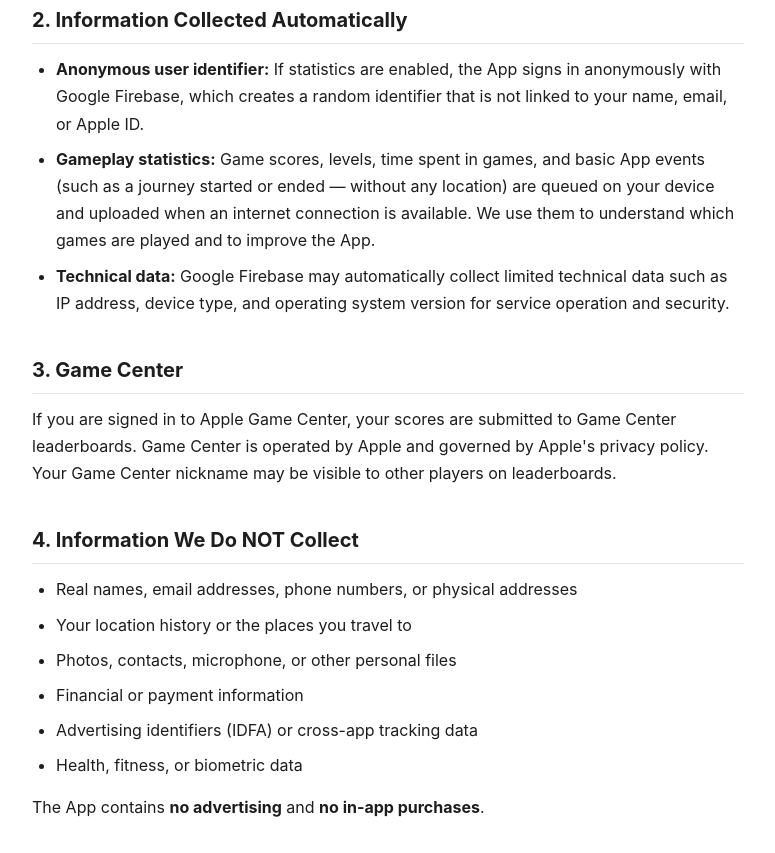
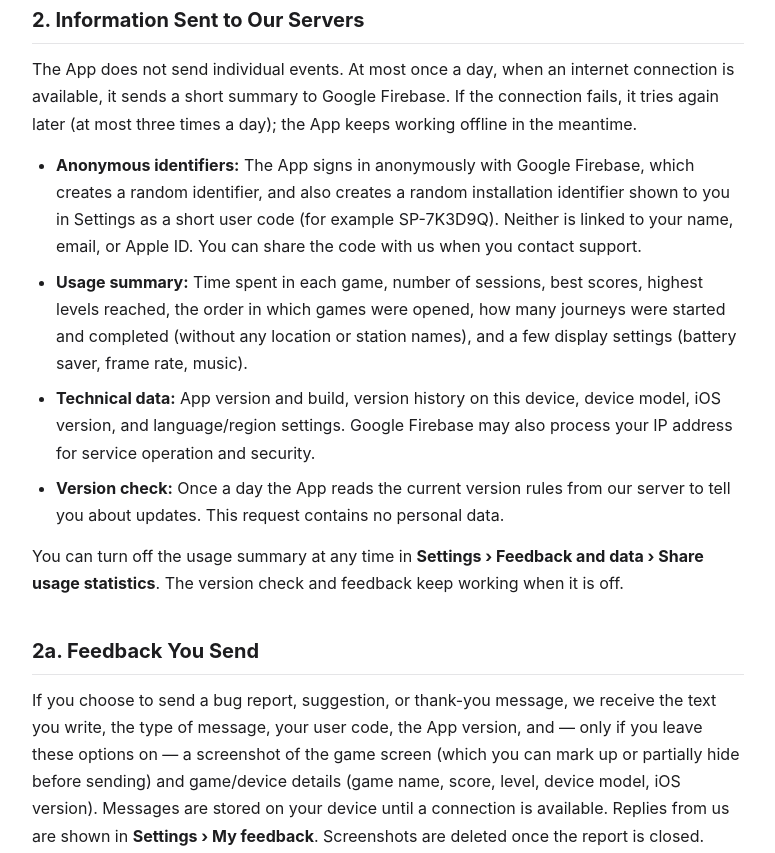
Before and after one commit to tanersenyurt/apps, a plain HTML site: page stationpulse/privacy.html in a window 1280 px wide. Shown: the part 741-1594 px from the top of the page, without its empty margins (252-1027 px from the left). Drawn offline with Linux system fonts and the light colour scheme.

Commit message:
StationPulse: sayfalar güncellendi

```diff
--- a/stationpulse/privacy.html
+++ b/stationpulse/privacy.html
@@ -30,7 +30,7 @@
 <body>
 
 <h1>Privacy Policy</h1>
-<p class="subtitle">StationPulse — Play On, Never Miss Your Stop &nbsp;|&nbsp; Last updated: October 11, 2026</p>
+<p class="subtitle">StationPulse — Play On, Never Miss Your Stop &nbsp;|&nbsp; Last updated: October 17, 2026</p>
 
 <p>This Privacy Policy describes how Taner Şenyurt ("Developer", "we", "us", or "our") collects, uses, and protects
 information when you use the StationPulse mobile application ("App"). By downloading, installing, or using the App,
@@ -51,16 +51,33 @@ you agree to the terms of this Privacy Policy.</p>
     are stored locally on your device.</li>
 </ul>
 
-<h2>2. Information Collected Automatically</h2>
+<h2>2. Information Sent to Our Servers</h2>
+<p>The App does not send individual events. At most once a day, when an internet connection is available, it sends a
+short summary to Google Firebase. If the connection fails, it tries again later (at most three times a day); the App
+keeps working offline in the meantime.</p>
 <ul>
-    <li><strong>Anonymous user identifier:</strong> If statistics are enabled, the App signs in anonymously with Google
-    Firebase, which creates a random identifier that is not linked to your name, email, or Apple ID.</li>
-    <li><strong>Gameplay statistics:</strong> Game scores, levels, time spent in games, and basic App events (such as a
-    journey started or ended — without any location) are queued on your device and uploaded when an internet connection
-    is available. We use them to understand which games are played and to improve the App.</li>
-    <li><strong>Technical data:</strong> Google Firebase may automatically collect limited technical data such as IP
-    address, device type, and operating system version for service operation and security.</li>
+    <li><strong>Anonymous identifiers:</strong> The App signs in anonymously with Google Firebase, which creates a random
+    identifier, and also creates a random installation identifier shown to you in Settings as a short user code
+    (for example SP-7K3D9Q). Neither is linked to your name, email, or Apple ID. You can share the code with us when
+    you contact support.</li>
+    <li><strong>Usage summary:</strong> Time spent in each game, number of sessions, best scores, highest levels
+    reached, the order in which games were opened, how many journeys were started and completed (without any location
+    or station names), and a few display settings (battery saver, frame rate, music).</li>
+    <li><strong>Technical data:</strong> App version and build, version history on this device, device model,
+    iOS version, and language/region settings. Google Firebase may also process your IP address for service operation
+    and security.</li>
+    <li><strong>Version check:</strong> Once a day the App reads the current version rules from our server to tell you
+    about updates. This request contains no personal data.</li>
 </ul>
+<p>You can turn off the usage summary at any time in <strong>Settings › Feedback and data › Share usage
+statistics</strong>. The version check and feedback keep working when it is off.</p>
+
+<h2>2a. Feedback You Send</h2>
+<p>If you choose to send a bug report, suggestion, or thank-you message, we receive the text you write, the type of
+message, your user code, the App version, and — only if you leave these options on — a screenshot of the game screen
+(which you can mark up or partially hide before sending) and game/device details (game name, score, level, device
+model, iOS version). Messages are stored on your device until a connection is available. Replies from us are shown in
+<strong>Settings › My feedback</strong>. Screenshots are deleted once the report is closed.</p>
 
 <h2>3. Game Center</h2>
 <p>If you are signed in to Apple Game Center, your scores are submitted to Game Center leaderboards. Game Center is
@@ -71,7 +88,7 @@ leaderboards.</p>
 <ul>
     <li>Real names, email addresses, phone numbers, or physical addresses</li>
     <li>Your location history or the places you travel to</li>
-    <li>Photos, contacts, microphone, or other personal files</li>
+    <li>Photos, contacts, microphone, or other personal files (a screenshot is sent only when you attach it to feedback)</li>
     <li>Financial or payment information</li>
     <li>Advertising identifiers (IDFA) or cross-app tracking data</li>
     <li>Health, fitness, or biometric data</li>
@@ -84,6 +101,8 @@ leaderboards.</p>
     <li>Saving your progress and rewards</li>
     <li>Showing Game Center leaderboards</li>
     <li>Understanding aggregate usage to improve games and features</li>
+    <li>Telling you about new versions and, when a version can no longer be supported, asking you to update</li>
+    <li>Answering and fixing the feedback you send</li>
 </ul>
 <p>We do <strong>not</strong> use your data for advertising, marketing, or user profiling.</p>
 
@@ -100,7 +119,10 @@ law or to protect the safety, rights, or property of users or the public.</p>
 <h2>8. Data Retention and Deletion</h2>
 <ul>
     <li><strong>Local data:</strong> Deleted when you uninstall the App.</li>
-    <li><strong>Statistics:</strong> Kept for as long as needed to improve the App. To delete statistics associated with your anonymous identifier, contact us; we will process
+    <li><strong>Usage summary:</strong> Kept for as long as needed to improve the App. Turning off "Share usage
+    statistics" stops new uploads.</li>
+    <li><strong>Feedback:</strong> Kept until the report is resolved; screenshots are deleted when the report is closed.</li>
+    <li>To delete the data associated with your user code, email us with the code shown in Settings; we will process
     your request within 30 days.</li>
 </ul>
 
@@ -114,7 +136,7 @@ required.</p>
 
 <h2>11. Your Rights</h2>
 <p>Depending on your jurisdiction (including GDPR, KVKK, and CCPA), you may have the right to access, correct, delete,
-or object to the processing of your data. We do not sell personal information. To exercise your rights, contact us.</p>
+or object to the processing of your data. We do not sell personal information. To exercise your rights, email us at <a href="mailto:stationpulse@tsenyurt.com">stationpulse@tsenyurt.com</a> and include your user code.</p>
 
 <h2>12. Changes to This Policy</h2>
 <p>We may update this Privacy Policy from time to time and will update the "Last updated" date above.</p>
```
Also changed, not shown: stationpulse/support.html (+4 -1 lines), stationpulse/terms.html (+11 -1 lines).
